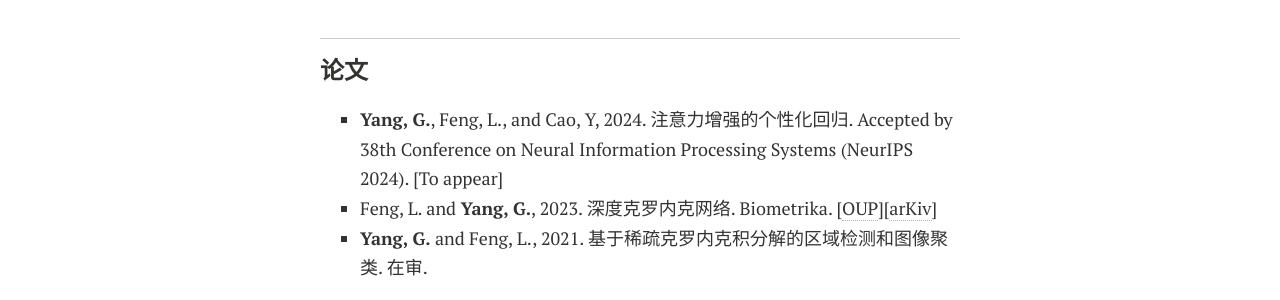
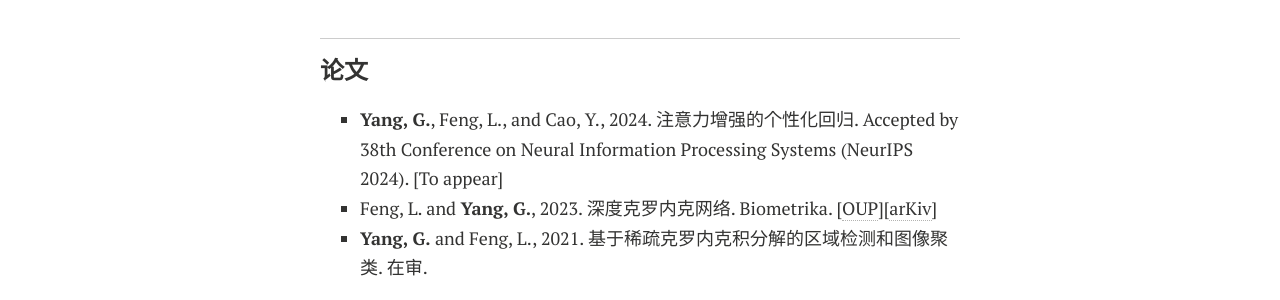
Before and after one commit to YLKnight/YLKnight.github.io, a Jekyll site: the page built from Chinese.md, in a window 1280 px wide. Shown: the part 498-798 px from the top of the page. Built offline with Jekyll 4.4.1, drawn with Linux system fonts in a browser that asks for light colours; nearby versions of some CDN libraries; comment, search, counter and statistics services are not loaded; a style sheet for code colours, icons or effects is not loaded; our own code applies the rules of GitHub Pages for plain Markdown files.

```diff
--- a/Chinese.md
+++ b/Chinese.md
@@ -26,7 +26,7 @@ layout: page
 
 ### 论文
 
-- **Yang, G.**, Feng, L., and Cao, Y, 2024. 注意力增强的个性化回归. Accepted by 38th Conference on Neural Information Processing Systems (NeurIPS 2024). [To appear]
+- **Yang, G.**, Feng, L., and Cao, Y., 2024. 注意力增强的个性化回归. Accepted by 38th Conference on Neural Information Processing Systems (NeurIPS 2024). [To appear]
 - Feng, L. and **Yang, G.**, 2023. 深度克罗内克网络. Biometrika. [[OUP](https://doi.org/10.1093/biomet/asad049)][[arKiv](https://arxiv.org/abs/2210.13327)]
 - **Yang, G.** and Feng, L., 2021. 基于稀疏克罗内克积分解的区域检测和图像聚类. 在审.
 
```
